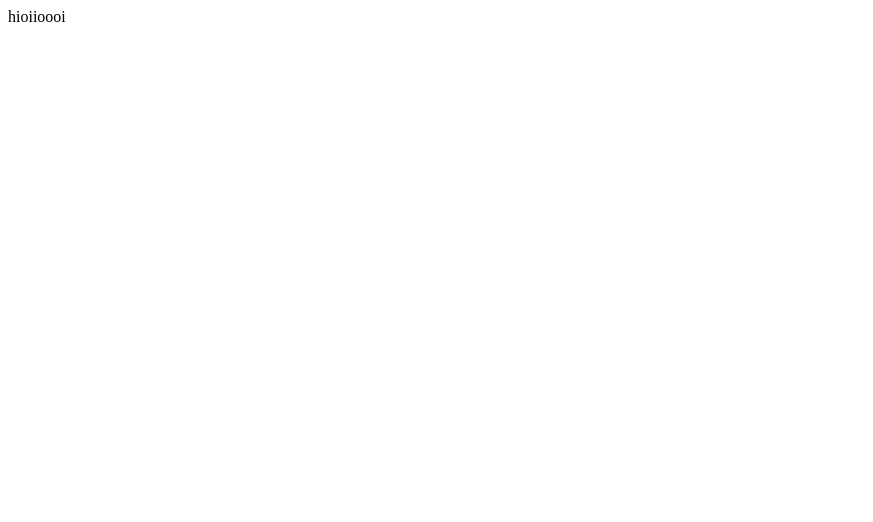
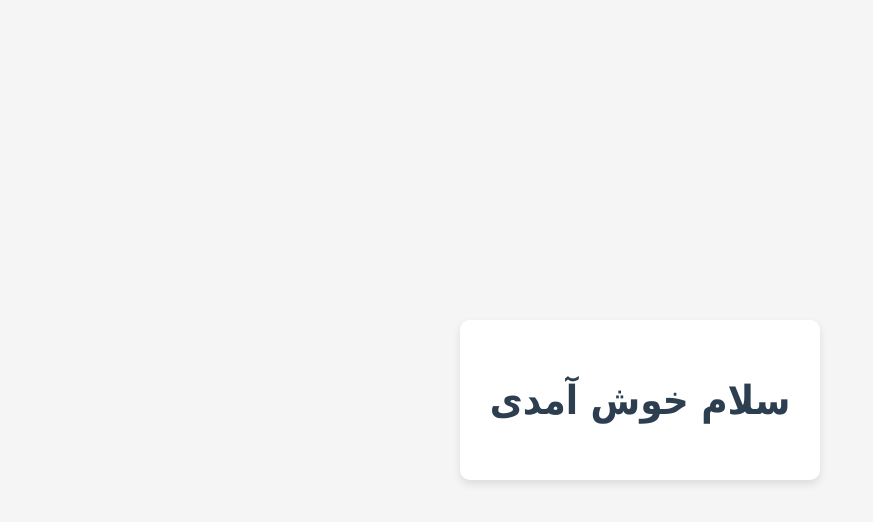
Before and after one commit to BotDoost/Botdoost.github.io, a plain HTML site: page Index.html in a window 1280 px wide. Shown: the whole page, without its empty margins (0-873 px from the left). Drawn offline with Linux system fonts and the light colour scheme.

Commit message:
Update Index.html

```diff
--- a/Index.html
+++ b/Index.html
@@ -1 +1,35 @@
-hioiioooi
+<!DOCTYPE html>
+<html lang="fa" dir="rtl">
+<head>
+    <meta charset="UTF-8">
+    <meta name="viewport" content="width=device-width, initial-scale=1.0">
+    <title>صفحه خوشآمدگویی</title>
+    <style>
+        body {
+            font-family: 'Tahoma', sans-serif;
+            background-color: #f5f5f5;
+            display: flex;
+            justify-content: center;
+            align-items: center;
+            height: 100vh;
+            margin: 0;
+        }
+        .welcome-container {
+            text-align: center;
+            padding: 30px;
+            background-color: white;
+            border-radius: 10px;
+            box-shadow: 0 4px 8px rgba(0,0,0,0.1);
+        }
+        h1 {
+            color: #2c3e50;
+            font-size: 2.5rem;
+        }
+    </style>
+</head>
+<body>
+    <div class="welcome-container">
+        <h1>سلام خوش آمدی</h1>
+    </div>
+</body>
+</html>
```
